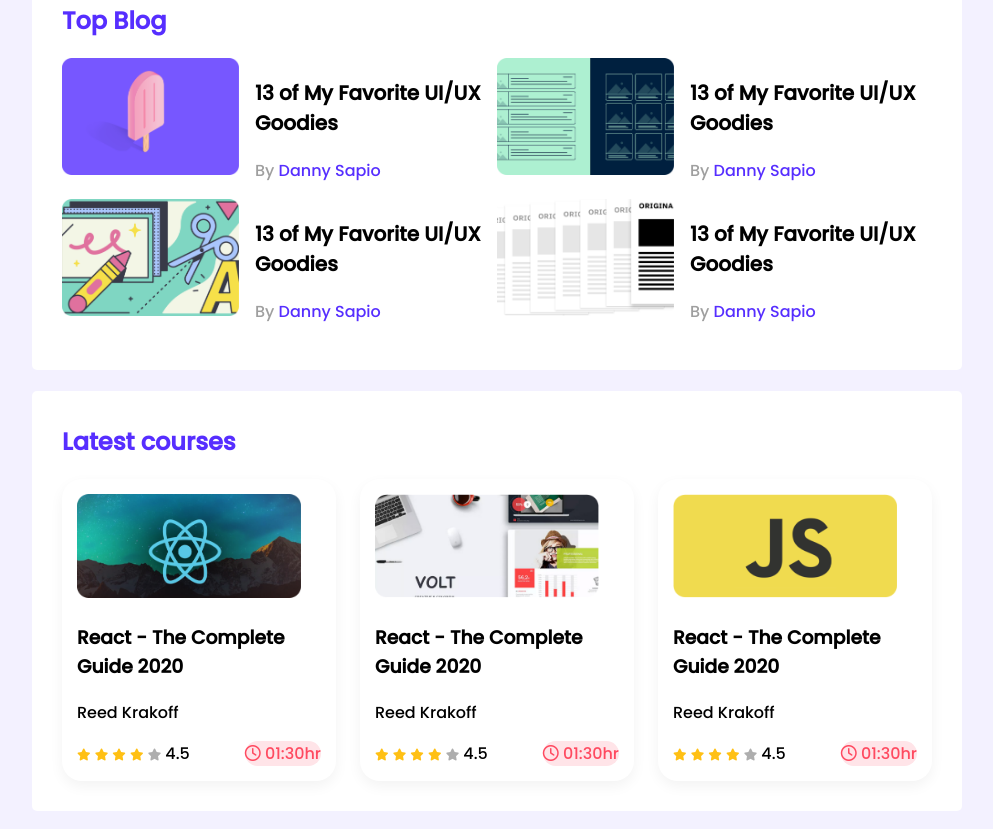
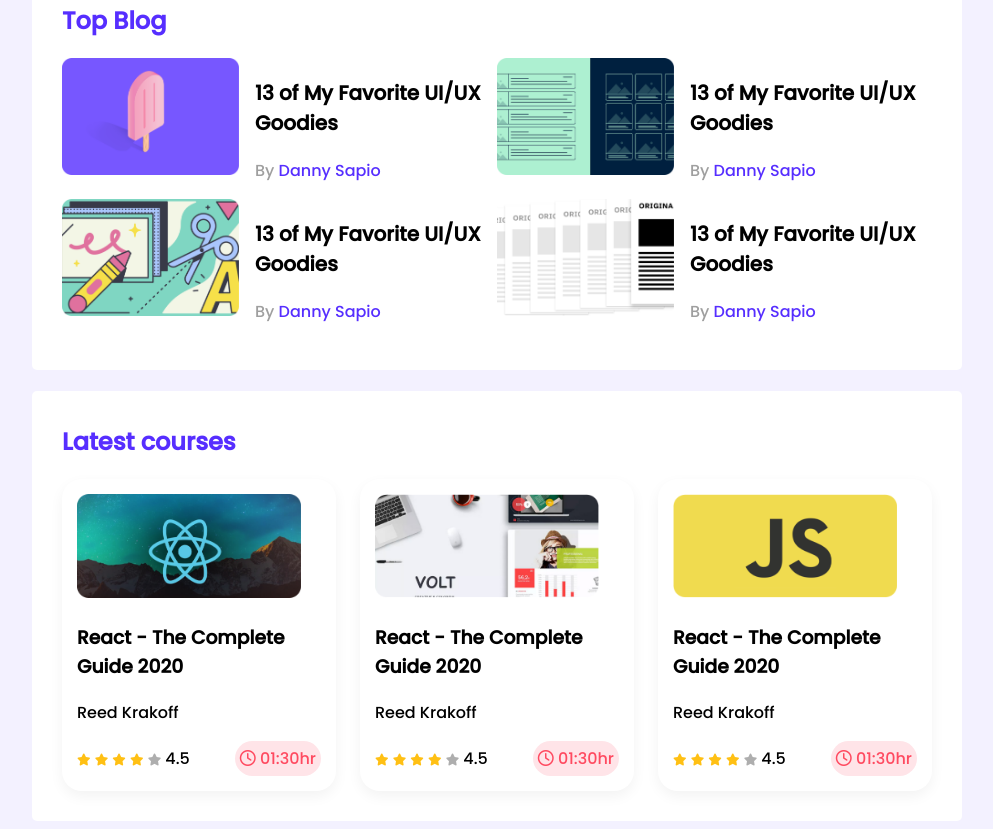
Before and after one commit to anwar-7/leader-board-css3, a plain HTML site: page index.html in a window 1280 px wide. Shown: the part 339-1168 px from the top of the page, without its empty margins (143-1136 px from the left). Drawn offline with Linux system fonts and the light colour scheme.

Commit message:
end work

```diff
--- a/styles/style.css
+++ b/styles/style.css
@@ -99,8 +99,9 @@ hr {
   justify-content: space-between;
 }
 .course-duration {
+  padding: 5px;
   background-color: #ffe4e8;
-  border-radius: 14.6913px;
+  border-radius: 50px;
 }
 .fa-star {
   font-size: 12px;
```
